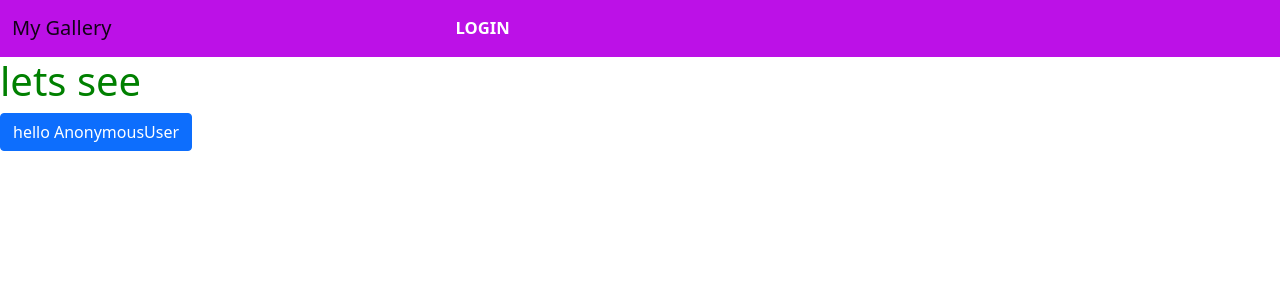
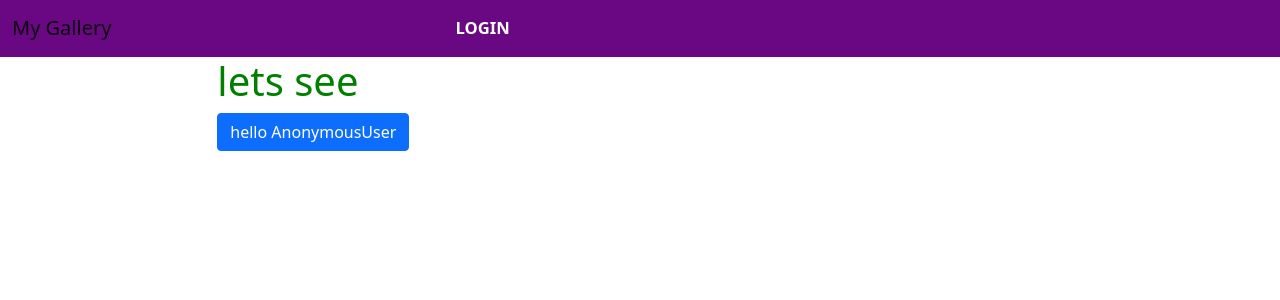
Before and after one commit to victoriamwangi/vigreisSocial, a Django app: page / in a window 1280 px wide. Shown: the top 300 px of the page. Run offline with Django 4.2, Linux system fonts and the light colour scheme; data that the repository does not hold is empty; some libraries are stand-ins or nearby versions.

Commit message:
style home page

```diff
--- a/social/templates/home.html
+++ b/social/templates/home.html
@@ -6,7 +6,13 @@
   </head>
   <body>
     {%block content%}
+
+    <div class="row">
+      <div class="col-lg-2"></div>
+
+      <div class="col-lg-8">
         <h1>lets see</h1>
+
         <a name="" id="" class="btn btn-primary" href="#" role="button"
           >hello {{current_user}}</a
         >
@@ -34,5 +40,8 @@
           </div>
         </div>
         {%endfor%} {%endblock%}
+      </div>
+      <div class="col-lg-2"></div>
+    </div>
   </body>
 </html>
--- a/static/css/style.css
+++ b/static/css/style.css
@@ -3,7 +3,7 @@ h1 {
 }
 
 .navbar {
-    background-color: rgb(188, 17, 231) !important;
+    background-color: rgb(106, 8, 131) !important;
 }
 
 #navbarSupportedContent {
```
Lines whose indentation alone changed are shown as unchanged.
